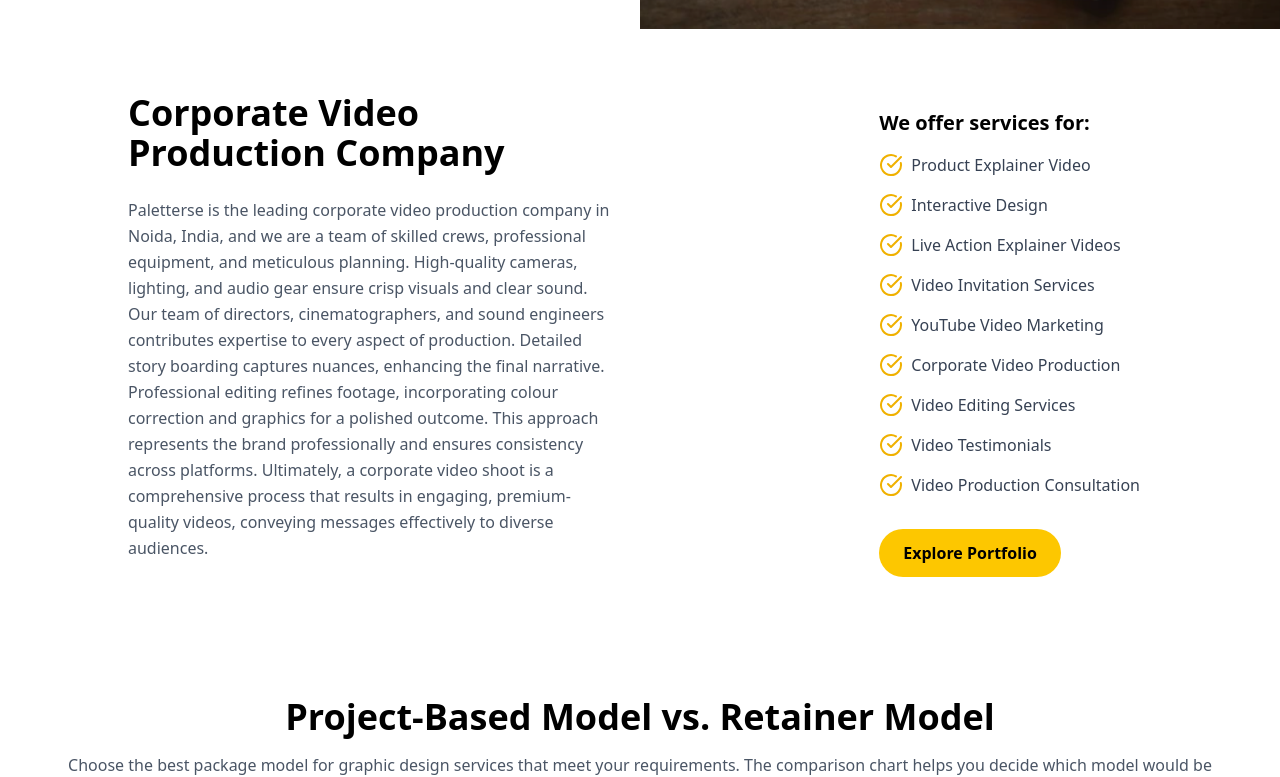
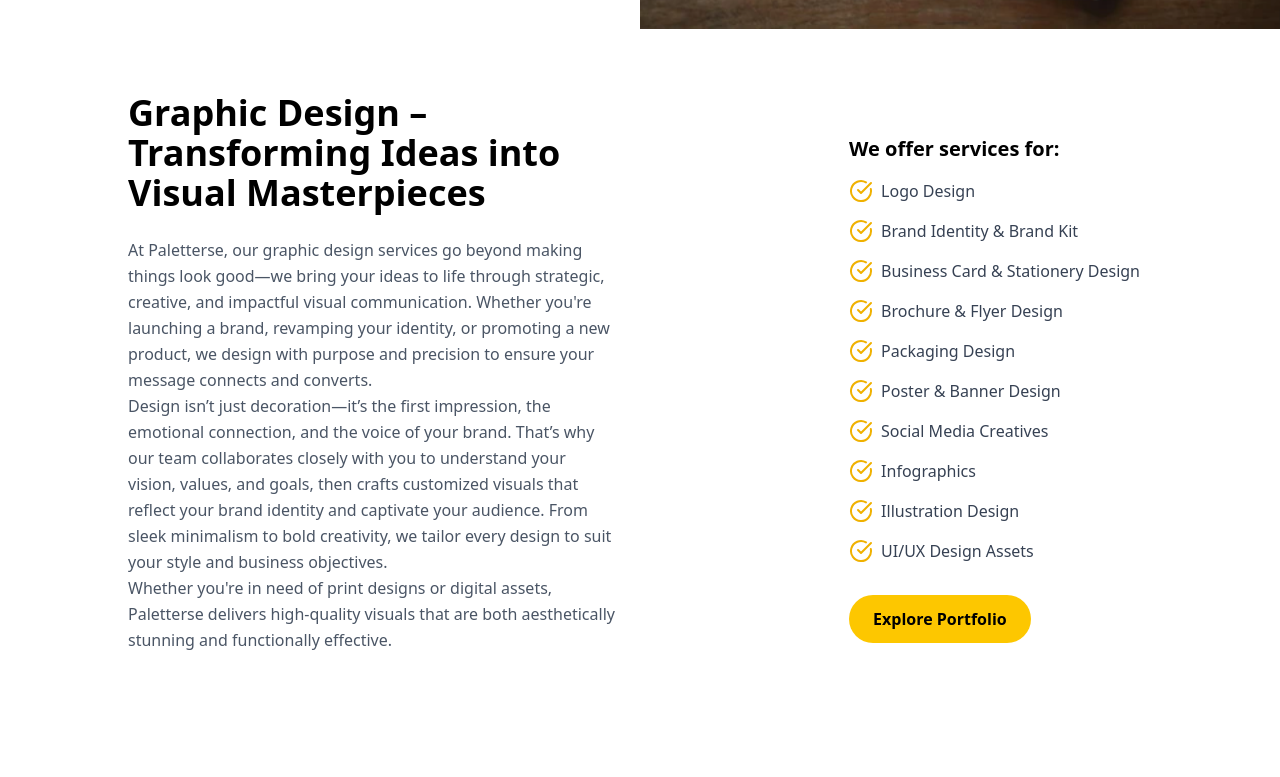
Before and after one commit to dcoder-nikhil0/Paletters, a React (Vite) app in the folder client/: page /design in a window 1280 px wide. Shown: the part 552-1329 px from the top of the page. Built offline with nearby package versions, Linux system fonts and the light colour scheme.

Commit message:
Design content done

```diff
--- a/client/src/Components/Design/DesignComparison.jsx
+++ b/client/src/Components/Design/DesignComparison.jsx
@@ -11,7 +11,7 @@
         </h1>
         <p className="text-center text-gray-600 mb-12">
           Choose the best package model for graphic design services that meet
-          your requirements. The comparison chart helps you decide which model
+          your requirements.<br/> The comparison chart helps you decide which model
           would be the best fit:
         </p>
 
--- a/client/src/Components/Design/DesignHero.jsx
+++ b/client/src/Components/Design/DesignHero.jsx
@@ -1,5 +1,5 @@
 import { Box } from "@mui/material";
-import { Link } from "react-router-dom"
+import { Link } from "react-router-dom";
 import back from "../../assets/back.webp";
 
 const DesignHero = () => {
@@ -14,9 +14,10 @@
             </h2>
 
             <p class="mt-4 text-sm text-gray-500 lg:text-base">
-              Transforming ideas into stunning visuals that speak louder than
-              words. From branding to digital graphics, I craft designs that
-              connect, inspire, and captivate.
+              At Paletterse, we create eye-catching and meaningful designs that
+              communicate your brand's identity with clarity and impact. From
+              logos to full brand kits, our graphic design services blend
+              creativity with strategy to leave a lasting impression.
             </p>
 
             <div class="flex flex-col mt-6 space-y-3 lg:space-y-0 lg:flex-row">
@@ -37,7 +38,6 @@
               backgroundImage: "url(" + back + ")",
             }}
           >
-            <div class="w-full h-full bg-black opacity-25"></div>
           </div>
         </div>
       </div>
--- a/client/src/Components/Design/DesignOffers.jsx
+++ b/client/src/Components/Design/DesignOffers.jsx
@@ -4,15 +4,16 @@
 
 const WebOffers = () => {
   const services = [
-    "Product Explainer Video",
-    "Interactive Design",
-    "Live Action Explainer Videos",
-    "Video Invitation Services",
-    "YouTube Video Marketing",
-    "Corporate Video Production",
-    "Video Editing Services",
-    "Video Testimonials",
-    "Video Production Consultation",
+    "Logo Design",
+    "Brand Identity & Brand Kit",
+    "Business Card & Stationery Design",
+    "Brochure & Flyer Design",
+    "Packaging Design",
+    "Poster & Banner Design",
+    "Social Media Creatives",
+    "Infographics",
+    "Illustration Design",
+    "UI/UX Design Assets",
   ];
 
   return (
@@ -20,22 +21,24 @@
       <div className="grid md:grid-cols-2 gap-12 items-center">
         <div>
           <h1 className="text-4xl font-bold mb-6">
-            Corporate Video Production Company
+            Graphic Design – Transforming Ideas into Visual Masterpieces
           </h1>
           <p className="text-gray-600 leading-relaxed mb-8">
-            Paletterse is the leading corporate video production company in
-            Noida, India, and we are a team of skilled crews, professional
-            equipment, and meticulous planning. High-quality cameras, lighting,
-            and audio gear ensure crisp visuals and clear sound. Our team of
-            directors, cinematographers, and sound engineers contributes
-            expertise to every aspect of production. Detailed story boarding
-            captures nuances, enhancing the final narrative. Professional
-            editing refines footage, incorporating colour correction and
-            graphics for a polished outcome. This approach represents the brand
-            professionally and ensures consistency across platforms. Ultimately,
-            a corporate video shoot is a comprehensive process that results in
-            engaging, premium-quality videos, conveying messages effectively to
-            diverse audiences.
+            At Paletterse, our graphic design services go beyond making things
+            look good—we bring your ideas to life through strategic, creative,
+            and impactful visual communication. Whether you're launching a
+            brand, revamping your identity, or promoting a new product, we
+            design with purpose and precision to ensure your message connects
+            and converts. <br /> Design isn’t just decoration—it’s the first
+            impression, the emotional connection, and the voice of your brand.
+            That’s why our team collaborates closely with you to understand your
+            vision, values, and goals, then crafts customized visuals that
+            reflect your brand identity and captivate your audience. From sleek
+            minimalism to bold creativity, we tailor every design to suit your
+            style and business objectives. <br /> Whether you're in need of
+            print designs or digital assets, Paletterse delivers high-quality
+            visuals that are both aesthetically stunning and functionally
+            effective.
           </p>
         </div>
 
--- a/client/src/Components/Design/DesignShowCase.jsx
+++ /dev/null
@@ -1,64 +0,0 @@
-import React from "react";
-import { Card, CardContent, CardMedia, Typography } from "@mui/material";
-
-const DesignShowcase = () => {
-  const designs = [
-    {
-      title: "Better Business for Children",
-      img: "/images/design1.png", // Replace with your image paths
-    },
-    {
-      title: "Hydropower Development",
-      img: "/images/design2.png",
-    },
-    {
-      title: "Best Places to Visit",
-      img: "/images/design3.png",
-    },
-    {
-      title: "Nutri Eggs",
-      img: "/images/design4.png",
-    },
-  ];
-
-  return (
-    <div className="bg-gray-900 text-white py-12">
-      <div className="max-w-6xl mx-auto px-4">
-        <h2 className="text-4xl font-bold text-center">
-          We Create Designs You Remember
-        </h2>
-        <p className="text-center text-lg mt-4">
-          Please take a moment to explore our diverse graphic design projects,
-          including report design, presentation design, Google web stories,
-          brand design, cover design, brochures, and more. We proudly showcase
-          our extensive portfolio, highlighting our expertise and creativity in
-          various design domains.
-        </p>
-
-        <div className="grid md:grid-cols-4 gap-8 mt-12">
-          {designs.map((design, index) => (
-            <Card
-              key={index}
-              className="shadow-xl transition-transform transform hover:scale-105"
-              sx={{ maxWidth: 345 }}
-            >
-              <CardMedia
-                component="img"
-                height="200"
-                image={design.img}
-                alt={design.title}
-              />
-              <CardContent>
-                <Typography variant="h6" component="div">
-                  {design.title}
-                </Typography>
-              </CardContent>
-            </Card>
-          ))}
-        </div>
-      </div>
-    </div>
-  );
-};
-
-export default DesignShowcase;
--- a/client/src/Components/Design/DesignValue.jsx
+++ /dev/null
@@ -1,41 +0,0 @@
-import React from "react";
-import { Box, Button } from "@mui/material";
-import Image from "../../assets/2951345.webp"; // Replace with your actual image path
-
-const DesignValue = () => {
-  return (
-    <Box className="bg-yellow-400 py-16 px-6 md:px-20">
-      <div className="max-w-7xl mx-auto flex flex-col md:flex-row items-center justify-between gap-12">
-        {/* Left Text Section */}
-        <div className="max-w-xl text-center md:text-left">
-          <h2 className="text-3xl md:text-4xl font-extrabold text-gray-900 mb-4">
-            Get What You Pay For
-          </h2>
-          <p className="text-gray-900 text-base md:text-lg mb-6 leading-relaxed">
-            We ensure that you receive high-quality, visually compelling designs that leave a lasting impression and contribute to the overall success of your business or brand.{" "}
-            <strong>
-              Try our dynamic calculator to Determine the Cost Based on Anticipated Quality.
-            </strong>
-          </p>
-          <Button
-            variant="contained"
-            className="!bg-white !text-black font-semibold px-6 py-2 rounded-full shadow"
-          >
-            Get Started
-          </Button>
-        </div>
-
-        {/* Right Image Section */}
-        <div className="w-full md:w-[400px]">
-          <img
-            src={Image}
-            alt="Venn Diagram: Good, Cheap, Fast"
-            className="w-full h-auto object-contain"
-          />
-        </div>
-      </div>
-    </Box>
-  );
-};
-
-export default DesignValue;
```
